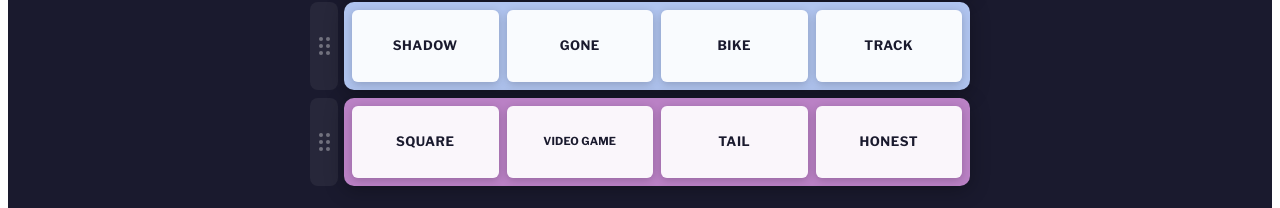
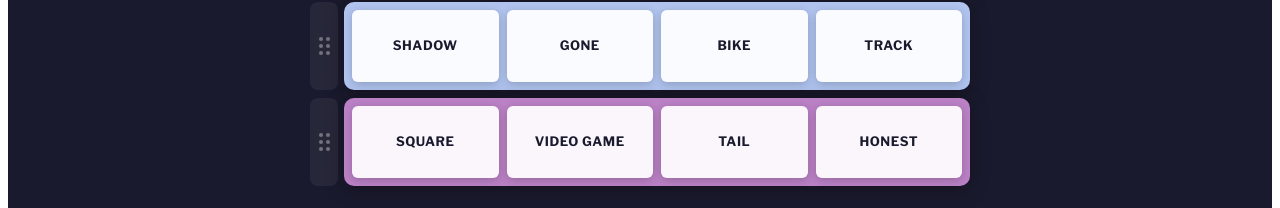
Before and after one commit to doremish/connections-scratchpad, a React (Vite) app: page / in a window 1280 px wide. Shown: the part 407-615 px from the top of the page. Built offline with nearby package versions, Linux system fonts and the light colour scheme.

Commit message:
Update App.jsx

```diff
--- a/src/App.jsx
+++ b/src/App.jsx
@@ -93,23 +93,18 @@ function buildGrid(categories, startingOrder) {
   return shuffle(allTiles);
 }
 
-// Returns inline style overrides for a tile's font based on label length.
-// Uses total string length as the primary metric (multi-word phrases like
-// "PLATFORM SHOES" need scaling even if each word is short), with the longest
-// single word as a floor so hyphenated long words like "SALT-AND-PEPPER" are
-// also caught.
+// Returns inline style overrides for a tile's font based on the longest
+// single word in the label (split by spaces). Multi-word phrases wrap
+// naturally between words — only unbreakable single tokens need scaling.
+// e.g. "SMILING FACE WITH SUNGLASSES" needs no scaling (wraps freely),
+//      "JOHANNESBURGER" (14 chars) does.
 function tileTextStyle(word) {
   if (!word || typeof word === "object") return {}; // image tile — no scaling needed
-  const str         = String(word);
-  const totalLen    = str.length;
-  const longestWord = str.split(/\s+/).reduce((a, b) => (a.length >= b.length ? a : b), "").length;
-  const effective   = Math.max(longestWord, totalLen); // total string drives multi-word phrases
-
-  if (effective <= 9)  return {};
-  if (effective <= 13) return { fontSize: "clamp(8px, 2.1vw, 11px)",  letterSpacing: "0.1px" };
-  if (effective <= 18) return { fontSize: "clamp(7px, 1.85vw, 9.5px)", letterSpacing: "0px"   };
-  if (effective <= 24) return { fontSize: "clamp(6px, 1.6vw, 8px)",   letterSpacing: "0px"   };
-  return                      { fontSize: "clamp(5.5px, 1.4vw, 7px)", letterSpacing: "0px"   };
+  const longest = String(word).split(" ").reduce((a, b) => (a.length >= b.length ? a : b), "").length;
+  if (longest <= 10) return {};
+  if (longest <= 12) return { fontSize: "clamp(8px, 2.1vw, 11px)",   letterSpacing: "0.1px" };
+  if (longest <= 15) return { fontSize: "clamp(7px, 1.85vw, 9.5px)", letterSpacing: "0px"   };
+  return                    { fontSize: "clamp(6px, 1.6vw, 8px)",    letterSpacing: "0px"   };
 }
 
 // ── API ───────────────────────────────────────────────────────────────────────
@@ -999,8 +994,6 @@ const styles = {
     userSelect:       "none",
     WebkitUserSelect: "none",
     touchAction:      "none",
-    wordBreak:        "break-word",
-    overflowWrap:     "break-word",
     lineHeight:       1.2,
     transition:       "opacity 0.12s",
     overflow:         "hidden",
```
